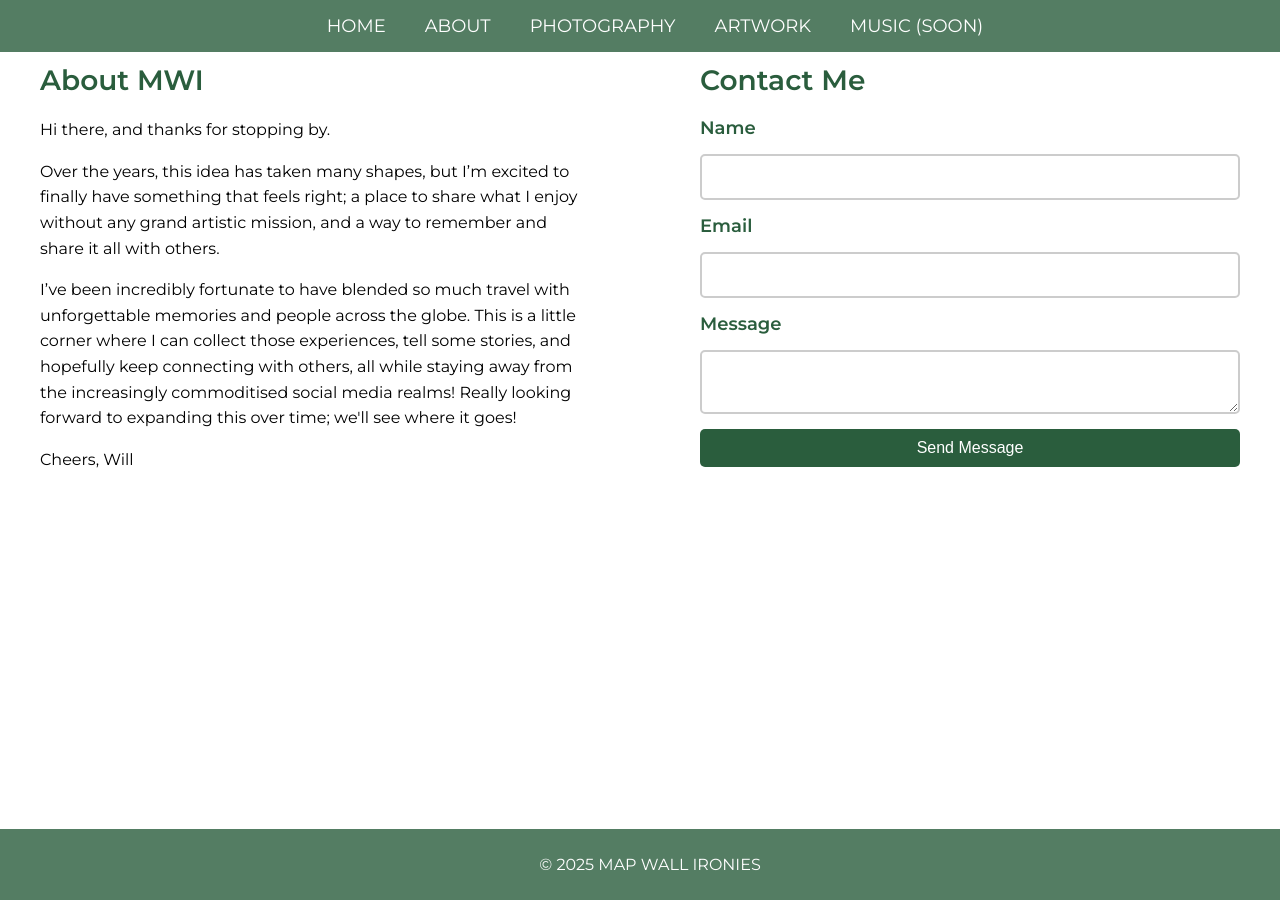
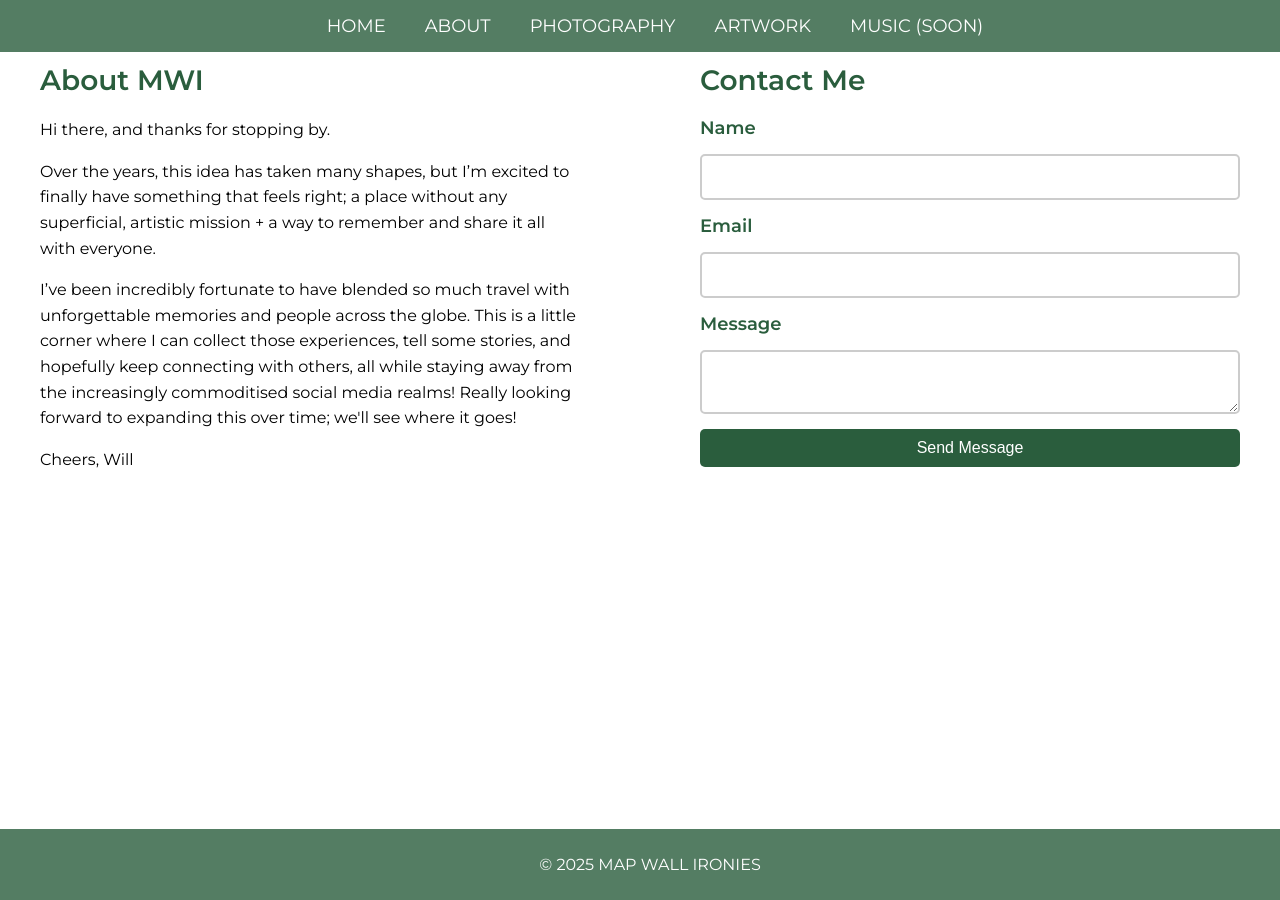
Before and after one commit to mapwallironies/mapwallironies.github.io, a Jekyll site: the page built from about.md, in a window 1280 px wide. Built offline with Jekyll 4.4.1, drawn with Linux system fonts in a browser that asks for light colours.

Commit message:
Update about.md

```diff
--- a/about.md
+++ b/about.md
@@ -8,7 +8,7 @@ permalink: /about/
   <div class="about">
     <h1>About MWI</h1>
     <p>Hi there, and thanks for stopping by.</p>
-    <p>Over the years, this idea has taken many shapes, but I’m excited to finally have something that feels right; a place to share what I enjoy without any grand artistic mission, and a way to remember and share it all with others.</p>
+    <p>Over the years, this idea has taken many shapes, but I’m excited to finally have something that feels right; a place without any superficial, artistic mission + a way to remember and share it all with everyone.</p>
     <p>I’ve been incredibly fortunate to have blended so much travel with unforgettable memories and people across the globe.  This is a little corner where I can collect those experiences, tell some stories, and hopefully keep connecting with others, all while staying away from the increasingly commoditised social media realms!  Really looking forward to expanding this over time; we'll see where it goes!</p>
     <p>Cheers, Will</p>
   </div>
```
